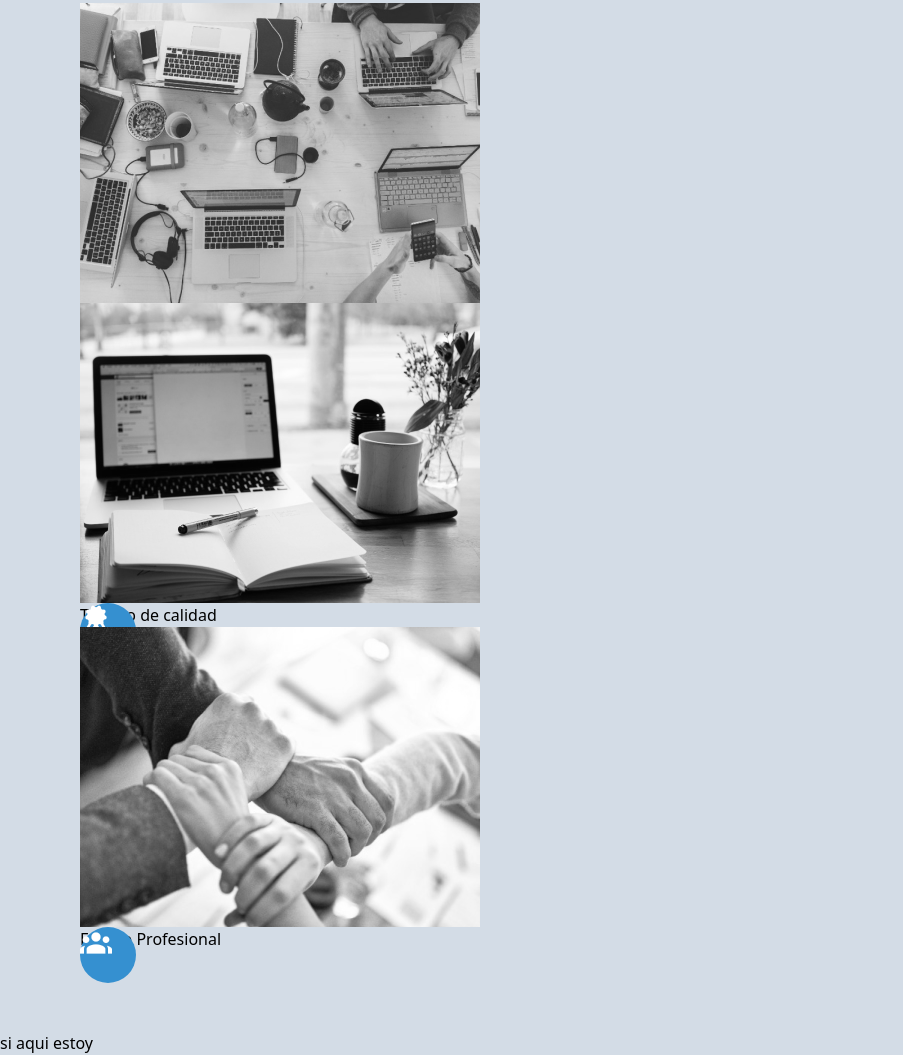
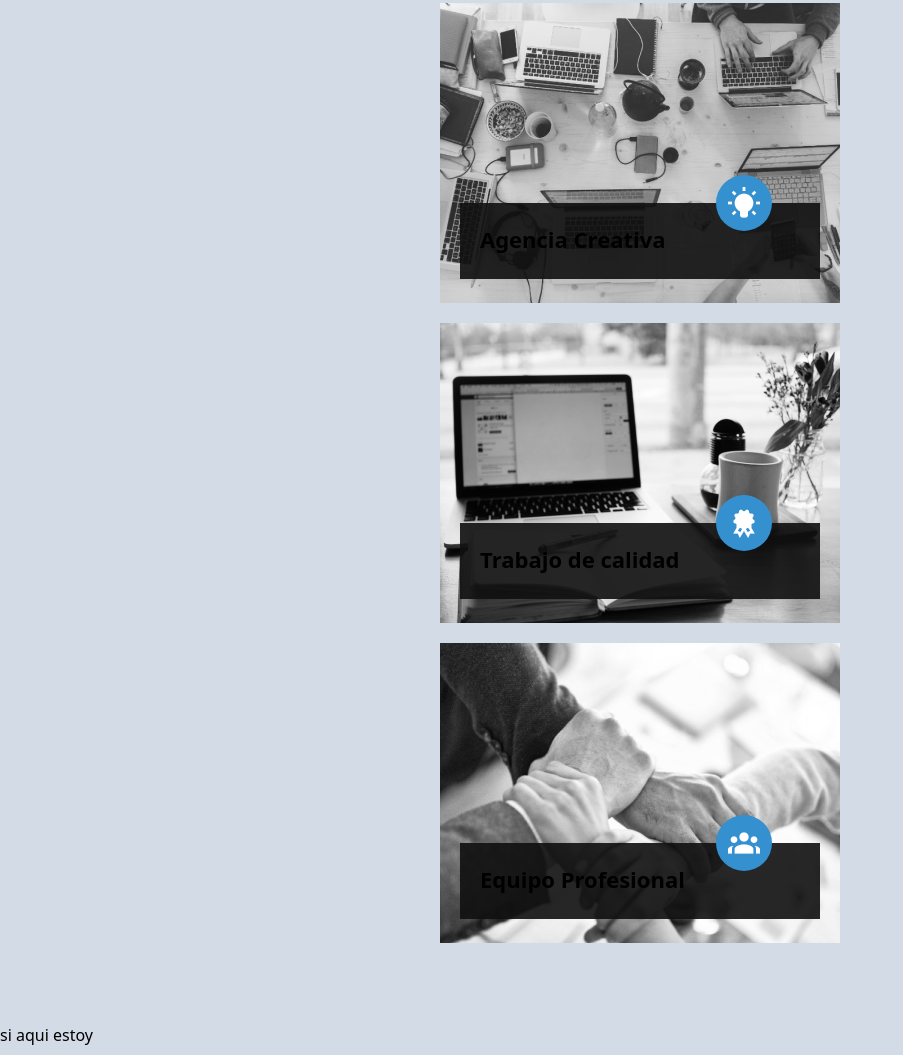
Before and after one commit to pro-cwd/codicewd, a website built with Vite: page src/index.html in a window 1280 px wide. Shown: the part 952-2007 px from the top of the page, without its empty margins (0-903 px from the left). Built offline with nearby package versions, Linux system fonts and the light colour scheme.

Commit message:
cards services

```diff
--- a/src/css/styles.css
+++ b/src/css/styles.css
@@ -120,3 +120,7 @@
   transform: scaleX(1);
   transform-origin: bottom left;
 }
+
+.back-gray {
+  background: rgba(16, 16, 16, 0.90);
+}
--- a/src/index.html
+++ b/src/index.html
@@ -56,36 +56,36 @@
 					<img class="grayscale w-[478px] object-cover" src="./public/images/image-2.png" alt="hombre programando">
 				</div>
 			</div>
-			<div class="flex flex-col m-20">
+			<div class="flex flex-col m-20 gap-5 items-center">
 				<section class="w-[400px] relative">
 					<img class="grayscale" src="./public/images/bg-attribute.png" alt="">
-					<div class="w-[360px] h-[76px] absolute text-black dark:text-white">
-						<div class="absolute">
-							<img class="absolute" src="./public/images/badge-image.png" alt="">
+					<div class="back-gray m-5 w-[360px] h-[76px] absolute text-black dark:text-white block top-[60%]">
+						<div class="absolute block left-64 -top-7">
+							<img class="absolute block top-[22%] left-[22%]" src="./public/images/badge-image.png" alt="">
 							<img  src="./public/images/bg-badge.svg" alt="">
 						</div>
-						<h2>Agencia Creativa</h2>
+						<h2 class="p-5 text-plus font-extrabold text-[22px]">Agencia Creativa</h2>
 					</div>
 				</section>
 				<section class="w-[400px] relative">
 					<img class="grayscale" src="./public/images/bg-attribute2.png" alt="">
-					<div class="w-[360px] h-[76px] absolute text-black dark:text-white">
-						<div>
-							<img class="absolute" src="./public/images/badge-image2.png" alt="">
+					<div class="back-gray m-5 w-[360px] h-[76px] absolute text-black dark:text-white block top-[60%]">
+						<div class="absolute block left-64 -top-7">
+							<img class="absolute block top-[22%] left-[22%]" src="./public/images/badge-image2.png" alt="">
 							<img src="./public/images/bg-badge.svg" alt="">
 						</div>
+						<h2 class="p-5 text-plus font-extrabold text-[22px]">Trabajo de calidad</h2>
 					</div>
-					<h2>Trabajo de calidad</h2>
 				</section>
 				<section class="w-[400px] relative">
 					<img class="grayscale" src="./public/images/bg-attribute3.png" alt="">
-					<div class="w-[360px] h-[76px] absolute text-black dark:text-white">
-						<div>
-							<img class="absolute" src="./public/images/badge-image3.png" alt="">
+					<div class="back-gray m-5 w-[360px] h-[76px] absolute text-black dark:text-white block top-[60%]">
+						<div class="absolute block left-64 -top-7">
+							<img class="absolute block top-[22%] left-[22%]" src="./public/images/badge-image3.png" alt="">
 							<img src="./public/images/bg-badge.svg" alt="">
 						</div>
+						<h2 class="p-5 text-plus font-extrabold text-[22px]">Equipo Profesional</h2>
 					</div>
-					<h2>Equipo Profesional</h2>
 				</section>
 			</div>
 		</main>
```
